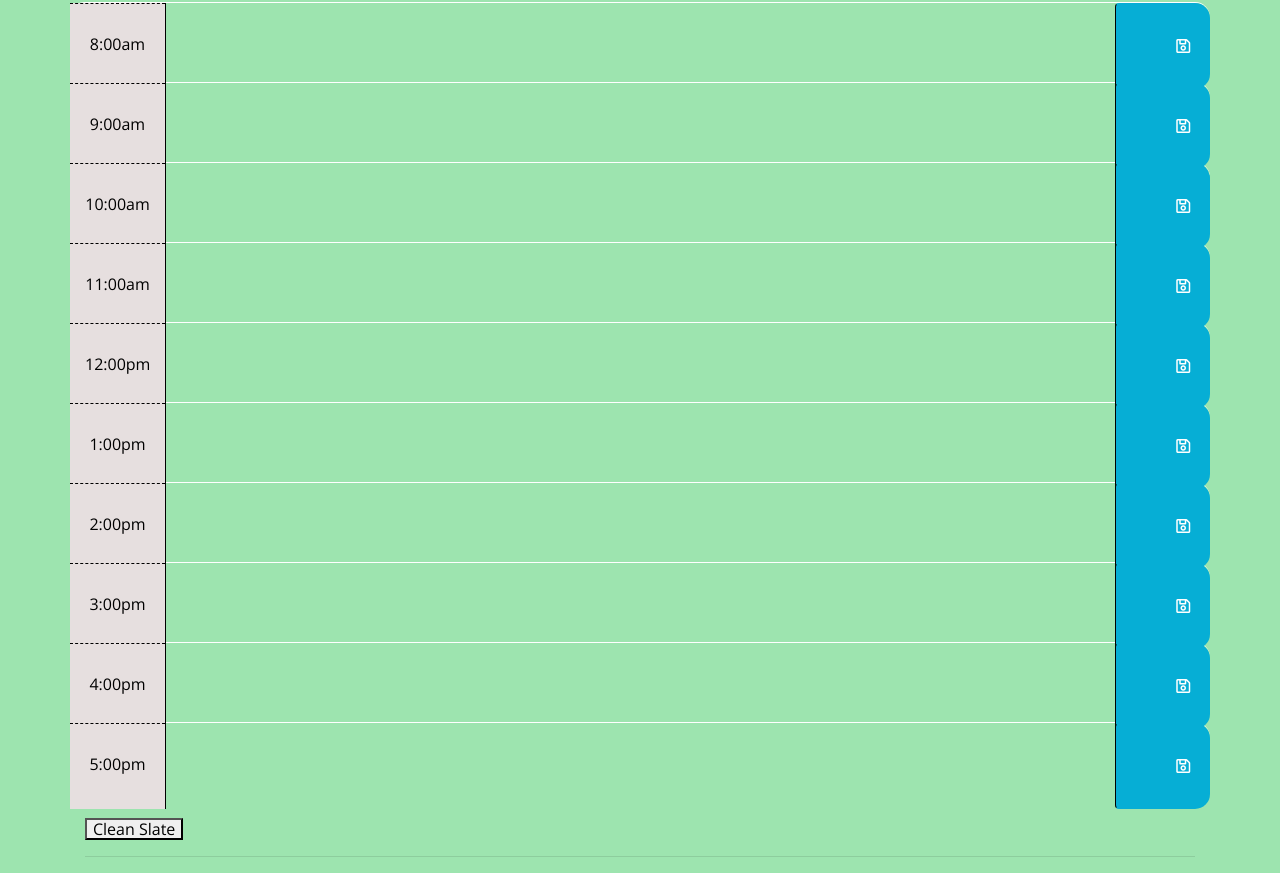
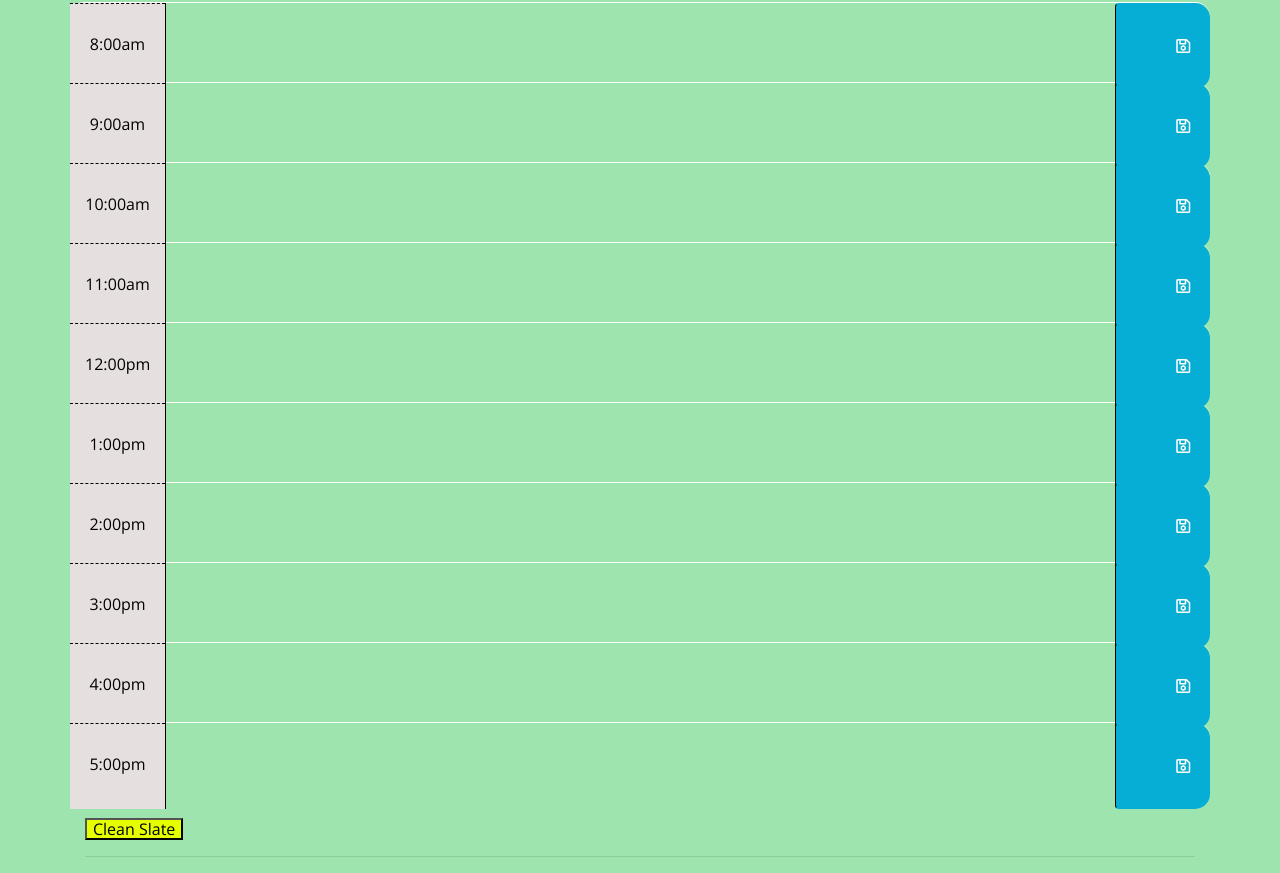
Before and after one commit to jones9682/Third-Party-APIs-Work-Day-Scheduler, a plain HTML site: page index.html in a window 1280 px wide. Shown: the part 334-1207 px from the top of the page. Drawn offline with nearby package versions, Linux system fonts and the light colour scheme.

Commit message:
added color to clean slate button

```diff
--- a/style.css
+++ b/style.css
@@ -70,3 +70,7 @@ textarea {
   font-size: 20px;
   transition: all 0.3s ease-in-out;
 }
+
+.csBtn {
+  background-color: rgb(229, 255, 0);
+}
```
